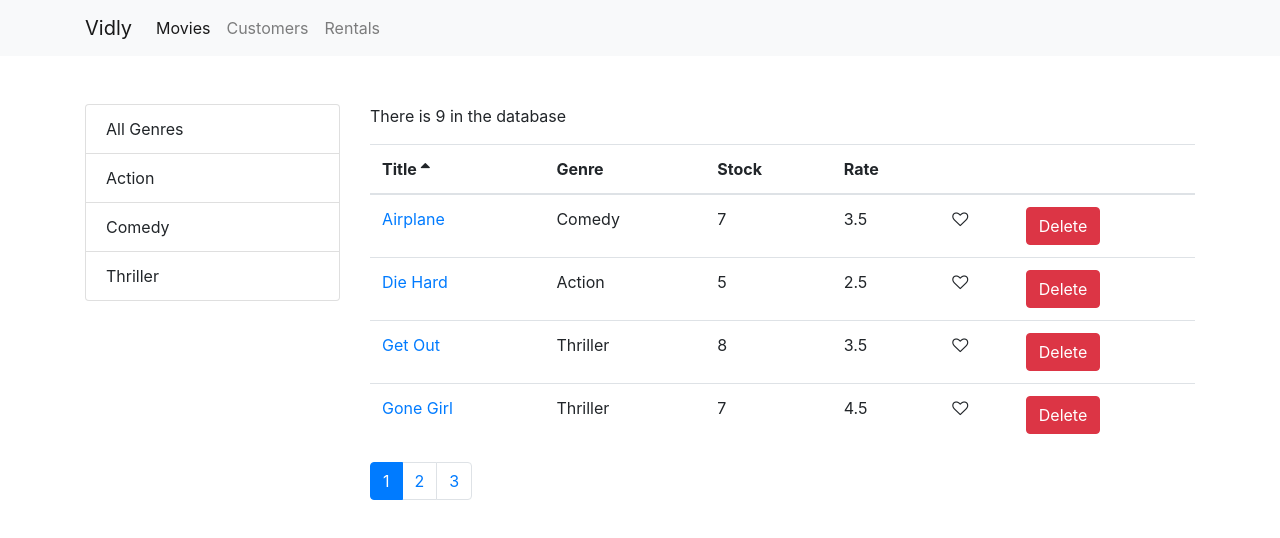
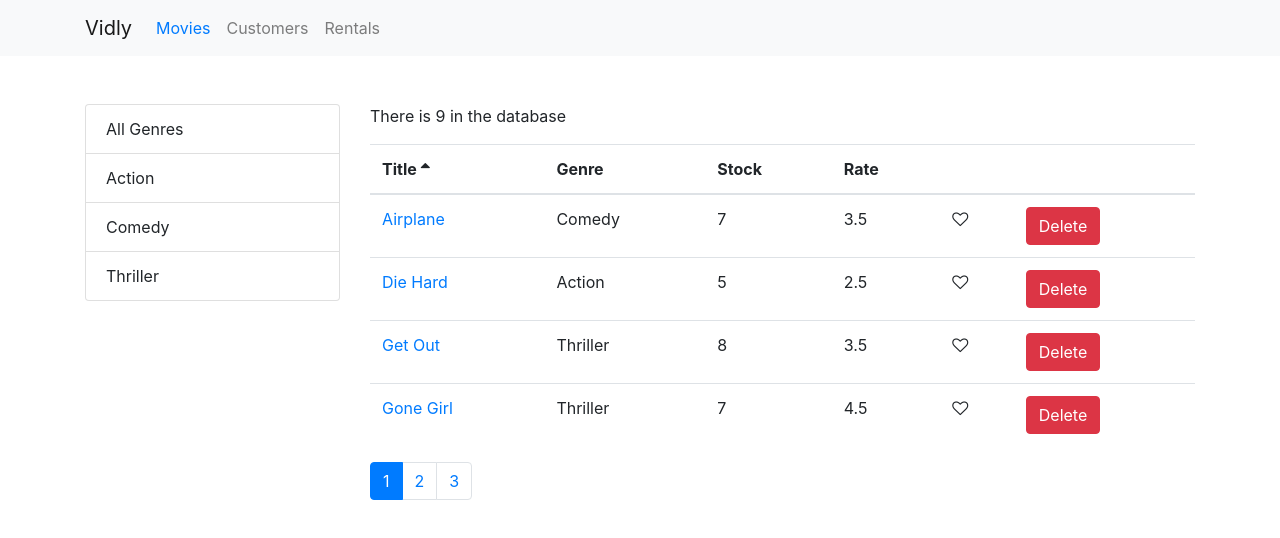
Before and after one commit to vasilkotsev/vidly-project, a React (Create React App) app: page /movies in a window 1280 px wide. Shown: the top 538 px of the page. Built offline with nearby package versions, Linux system fonts and the light colour scheme.

Commit message:
add some small fixes

```diff
--- a/src/components/moviesTable.jsx
+++ b/src/components/moviesTable.jsx
@@ -8,7 +8,7 @@
     {
       path: "title",
       label: "Title",
-      content: movie => <Link to={"/movies/" + movie._id}>{movie.title}</Link>
+      content: movie => <Link to={`/movies/"${movie._id}`}>{movie.title}</Link>
     },
     { path: "genre.name", label: "Genre" },
     { path: "numberInStock", label: "Stock" },
--- a/src/components/navBar.jsx
+++ b/src/components/navBar.jsx
@@ -10,7 +10,7 @@
         </Link>
         <div className="collapse navbar-collapse" id="navbarNav">
           <ul className="navbar-nav">
-            <li className="nav-item active">
+            <li className="nav-item">
               <NavLink className="nav-link" to="/movies">
                 Movies <span className="sr-only">(current)</span>
               </NavLink>
--- a/src/index.css
+++ b/src/index.css
@@ -21,3 +21,7 @@
 .clickable {
   cursor: pointer;
 }
+
+.nav-link.active {
+  color: #007bff !important;
+}
```
